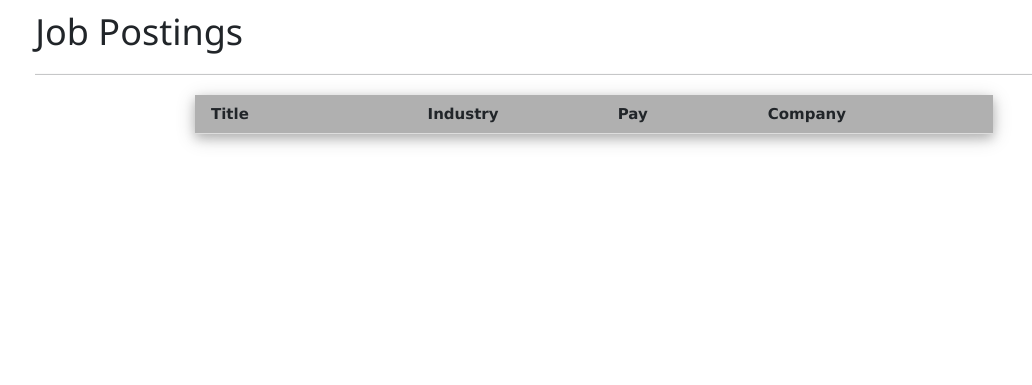
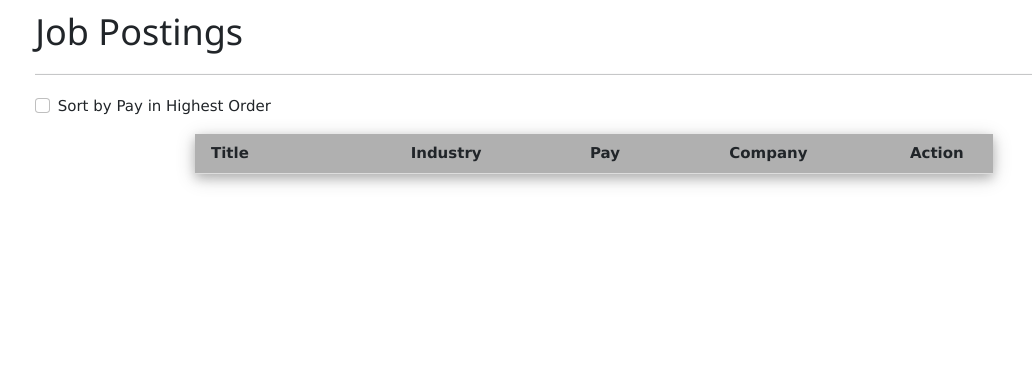
Before and after one commit to 2020ayao/CareerFairDB, a PHP site: page /jobpostings.php in a window 1280 px wide. Shown: the part 53-438 px from the top of the page, without its empty margins (46-1078 px from the left). Run offline with PHP 8.4, Linux system fonts and the light colour scheme; a user stored in the database is signed in; tables that the repository leaves empty hold one stand-in row (values such as "Sample post"); data that the repository does not hold is empty; a stand-in replaces the project's code that opens the database connection.

Commit message:
can sort by pay on jobpostings

```diff
--- a/jobpostings.php
+++ b/jobpostings.php
@@ -36,6 +36,13 @@ $companyName = ($userType === 'company') ? getCompanyName($userID) : '';
 
 $list_of_jobs = ($userType === 'company') ? getJobsByCompany($companyName) : getAllJobs();
 
+
+if (isset($_GET['sortPayAsc']) && $_GET['sortPayAsc'] == 'on') {
+  usort($list_of_jobs, function ($a, $b) {
+    return $b['pay'] <=> $a['pay'];
+  });
+}
+
 if ($_SERVER['REQUEST_METHOD'] == 'POST') {
   if (!empty($_POST['applyBtn'])) {
     applyToJob($_SESSION['user_id'], $_POST['job_to_apply']);
@@ -71,6 +78,21 @@ if ($_SERVER['REQUEST_METHOD'] == 'POST') {
     <h1>Job Postings</h1>
 
     <hr />
+
+    <!-- Bootstrap styled checkbox for sorting -->
+    <div class="row mb-3">
+      <div class="col-auto">
+        <form action="jobpostings.php" method="get" class="form-inline">
+          <div class="form-check">
+            <input type="checkbox" class="form-check-input" id="sortPayAsc" name="sortPayAsc"
+              onchange="this.form.submit()" <?php echo isset($_GET['sortPayAsc']) ? 'checked' : ''; ?>>
+            <label class="form-check-label" for="sortPayAsc">Sort by Pay in Highest Order</label>
+          </div>
+        </form>
+      </div>
+    </div>
+
+
     <div class="row justify-content-center">
       <table class="w3-table w3-bordered w3-card-4 center" style="width:70%">
         <thead>
@@ -79,7 +101,7 @@ if ($_SERVER['REQUEST_METHOD'] == 'POST') {
             <th width="25%">Industry
             <th width="20%">Pay
             <th width="30%">Company
-            <th>&nbsp;</th>
+            <th width="30%">Action</th>
             <th>&nbsp;</th>
           </tr>
         </thead>
```
